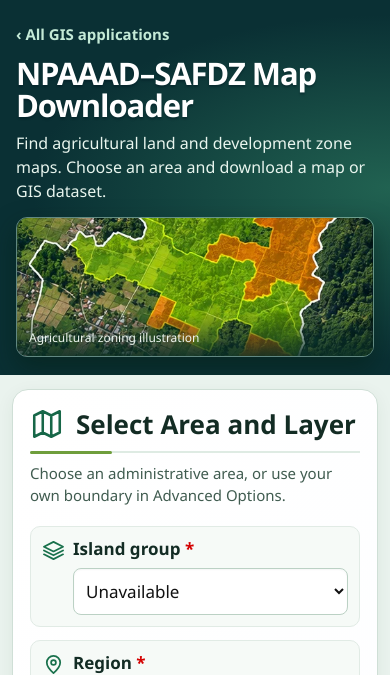
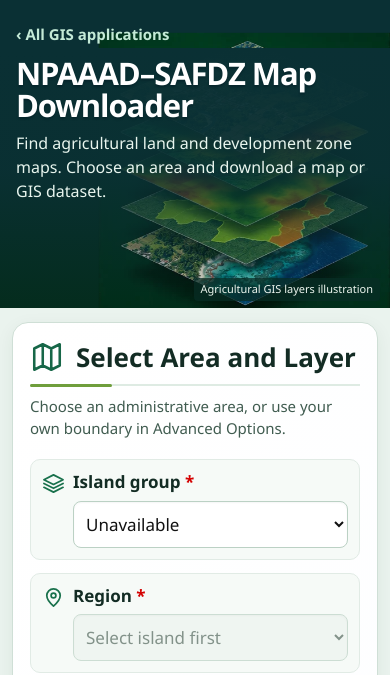
Before and after one commit to warren3398/NPAAAD-SAFDZ-Map-Downloader, a Flask app: page / in a window 390 px wide. Shown: the top 675 px of the page. Run offline with Flask 3, Linux system fonts and the light colour scheme.

Commit message:
Use distinct full-bleed artwork for the NPAAAD SAFDZ downloader

```diff
--- a/templates/index.html
+++ b/templates/index.html
@@ -67,25 +67,29 @@ body::before { content: none; }
 .tool-hero {
   --banner: #0a332d;
   --accent: #c4ec9e;
-  min-height: 276px; display: grid; align-items: center;
-  grid-template-columns: minmax(0, 7fr) minmax(220px, 3fr); gap: clamp(16px, 4vw, 60px);
-  padding: 26px max(24px, calc((100vw - 1260px) / 2));
-  background: radial-gradient(ellipse at right, #266b48, transparent 65%), var(--banner);
+  position: relative; isolation: isolate; overflow: hidden;
+  min-height: 276px; display: flex; align-items: center;
+  padding: 29px max(24px, calc((100vw - 1260px) / 2));
+  background: var(--banner);
 }
 [data-theme="zoning-workspace"] .tool-hero {
   --banner: #0a3034;
   --accent: #c4ead7;
-  background: radial-gradient(ellipse at right, #216251, transparent 65%), var(--banner);
 }
-.tool-hero .hero-inner { border: 0; padding: 0; max-width: none; }
+.tool-hero .hero-inner { border: 0; padding: 0; max-width: min(67%, 820px); position: relative; z-index: 1; }
 .tool-hero h1 { margin: 12px 0 9px; line-height: 1.03; letter-spacing: -.035em; max-width: 820px; }
 .tool-hero p { color: #e8f5ee; max-width: 580px; margin: 0; line-height: 1.5; }
 .portal-link { display: inline-block; color: var(--accent); text-decoration: none; font-size: 15px; font-weight: 730; }
 .portal-link:hover { text-decoration: underline; }
 .portal-link:focus-visible { outline: 2px solid var(--accent); outline-offset: 4px; }
-.hero-figure { margin: 0; position: relative; isolation: isolate; min-width: 0; overflow: hidden; border-radius: 16px; border: 1px solid #c9efdc75; box-shadow: 0 11px 25px #0521158c; }
-.hero-figure img { display: block; width: 100%; height: 207px; object-fit: cover; object-position: center 45%; }
-.hero-figure figcaption { position: absolute; bottom: 0; left: 0; right: 0; padding: 14px 12px 9px; color: #edf6ef; background: linear-gradient(transparent,#082d25dc); font-size: 12px; }
+/* The illustration reaches the banner edges and fades into the title area. */
+.hero-figure { position: absolute; inset: 0 0 0 32%; margin: 0; z-index: 0; pointer-events: none; }
+.hero-figure img { display: block; width: 100%; height: 100%; object-fit: cover; object-position: center 47%; }
+.hero-figure::after { content: ""; position: absolute; inset: 0; background: linear-gradient(90deg, var(--banner), #0a332dd9 19%, #0a332d26 66%, transparent); }
+[data-theme="zoning-workspace"] .hero-figure { left: 38%; background: #042c1d; }
+[data-theme="zoning-workspace"] .hero-figure img { width: min(100%, 360px); margin-left: auto; object-fit: contain; object-position: right center; transform: scale(1.12); transform-origin: right center; mask-image: linear-gradient(90deg, transparent, #000 22%); }
+[data-theme="zoning-workspace"] .hero-figure::after { background: linear-gradient(90deg, var(--banner), #0a303480 37%, transparent 70%); }
+.hero-figure figcaption { position: absolute; z-index: 1; right: 20px; bottom: 12px; padding: 3px 7px; border-radius: 4px; color: #edf6ef; background: #082d25bd; font-size: 12px; }
 .layout { width: min(100% - 48px, 1260px); padding: 0; margin: 22px auto 28px; gap: 18px; grid-template-columns: minmax(0, 2.25fr) minmax(265px, 1fr); }
 .layout .panel { padding: clamp(17px, 2.5vw, 29px); border: 1px solid #cfdfd6; border-radius: 16px; box-shadow: 0 5px 18px #103a2610; }
 .tool-workspace .section-heading { padding-bottom: 10px; margin-bottom: 9px; border-color: #deebe3; }
@@ -118,14 +122,17 @@ body::before { content: none; }
 .layout .output-item > .icon { width: 23px; height: 23px; color: #176748; }
 .tool-footer { width: min(100% - 48px, 1260px); margin: auto auto 20px; border-top: 1px solid #c9dbce; padding-top: 12px; font-size: 13px; color: #3f5d4f; }
 @media (max-width: 950px) {
-  .tool-hero { gap: 20px; grid-template-columns: minmax(0, 2fr) minmax(185px, 1fr); min-height: 0; }
-  .hero-figure img { height: 165px; }
+  .tool-hero { min-height: 224px; }
   .layout { grid-template-columns: minmax(0,1fr); }
 }
 @media (max-width: 600px) {
-  .tool-hero { padding: 22px 16px 18px; grid-template-columns: minmax(0,1fr); gap: 14px; }
-  .hero-figure img { height: 138px; }
-  .hero-figure { border-radius: 11px; }
+  .tool-hero { align-items: flex-start; padding: 22px 16px 105px; }
+  .tool-hero .hero-inner { max-width: 100%; }
+  .hero-figure, [data-theme="zoning-workspace"] .hero-figure { inset: 48px 0 0; }
+  .hero-figure::after, [data-theme="zoning-workspace"] .hero-figure::after {
+    background: linear-gradient(180deg, var(--banner), color-mix(in srgb, var(--banner) 92%, transparent) 48%, transparent 100%);
+  }
+  .hero-figure figcaption { right: 10px; bottom: 7px; font-size: 11px; }
   .layout, .tool-footer { width: calc(100% - 24px); }
   .layout { margin-top: 14px; gap: 13px; }
   .tool-workspace .fields { grid-template-columns: minmax(0, 1fr); }
@@ -141,8 +148,8 @@ body::before { content: none; }
     <p>Find agricultural land and development zone maps. Choose an area and download a map or GIS dataset.</p>
   </div>
   <figure class="hero-figure">
-    <img src="/static/assets/zoning-preview.webp" width="512" height="512" alt="">
-    <figcaption>Agricultural zoning illustration</figcaption>
+    <img src="/static/assets/zoning-layers.webp" width="512" height="512" alt="">
+    <figcaption>Agricultural GIS layers illustration</figcaption>
   </figure>
 </header>
 <main class="layout">
```
Also changed, not shown: static/assets/zoning-layers.webp (added), static/assets/zoning-preview.webp (deleted).
